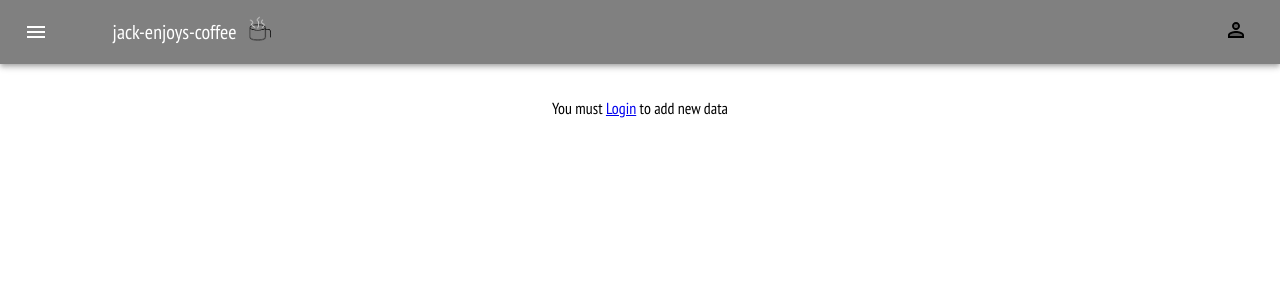
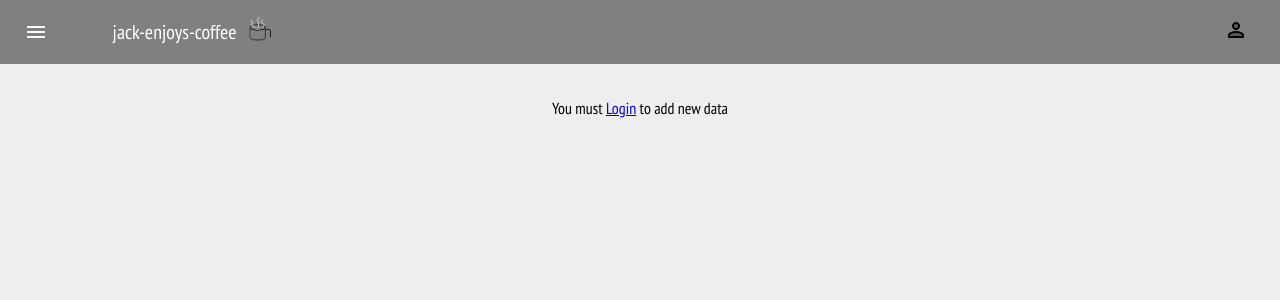
Before and after one commit to jackbrenneman/jack-enjoys-coffee, a React (Create React App) app: page /data in a window 1280 px wide. Shown: the top 300 px of the page. Built offline with nearby package versions, Linux system fonts and the light colour scheme; no server answers.

Commit message:
more design tweaks

```diff
--- a/src/sections/coffee_entries/coffee_entries_container.js
+++ b/src/sections/coffee_entries/coffee_entries_container.js
@@ -21,6 +21,10 @@ import CurrentCoffeeEntries from './coffee_entries.js';
 import { today, sevenDaysAgo } from '../../consts.js';
 
 const useStyles = makeStyles((theme) => ({
+  page: {
+    backgroundColor: '#EEEEEE',
+    minHeight: '100vh',
+  },
   navLink: {
     textDecoration: 'none',
   },
@@ -147,6 +151,7 @@ function CurrentCoffeeEntriesContainer({ user }) {
   };
 
   return (
+    <Box className={classes.page}>
       <Grid container align="center" justify="center">
         <Grid item xs={12}>
           <Box pt={4}>{getPageTitle()}</Box>
@@ -200,6 +205,7 @@ function CurrentCoffeeEntriesContainer({ user }) {
           </>
         )}
       </Grid>
+    </Box>
   );
 }
 CurrentCoffeeEntriesContainer.propTypes = {
--- a/src/sections/coffee_entry/inputs/brew/method_and_method_stuff_input.js
+++ b/src/sections/coffee_entry/inputs/brew/method_and_method_stuff_input.js
@@ -60,6 +60,10 @@ function MethodAndMethodStuffInput({
   const useStyles = makeStyles(() => ({
     form: {
       width: '200px',
+    },
+    resizeBigger: {
+      fontSize: 18,
+      textAlign: 'center',
     },
     resize: {
       fontSize: 14,
@@ -463,7 +467,7 @@ function MethodAndMethodStuffInput({
             variant="outlined"
             InputProps={{
               classes: {
-                input: classes.resize,
+                input: classes.resizeBigger,
               },
             }}
           >
--- a/src/sections/coffee_entry/inputs/coffee_input.js
+++ b/src/sections/coffee_entry/inputs/coffee_input.js
@@ -12,7 +12,9 @@ import Card from '@material-ui/core/Card';
 import CardContent from '@material-ui/core/CardContent';
 import TextField from '@material-ui/core/TextField';
 import AutocompleteWrapperSimple from '../helpers/autocomplete_container_simple.js';
-import MoreHorizIcon from '@material-ui/icons/MoreHoriz';
+import ExpandLessIcon from '@material-ui/icons/ExpandLess';
+import ExpandMoreIcon from '@material-ui/icons/ExpandMore';
+// Custom Components
 import IconButton from '@material-ui/core/IconButton';
 import Divider from '@material-ui/core/Divider';
 // Constants
@@ -188,7 +190,7 @@ function CoffeeInput({
                 size="small"
                 disabled={!selectedCoffee}
               >
-                <MoreHorizIcon />
+                {open ? <ExpandLessIcon /> : <ExpandMoreIcon />}
               </IconButton>
             </Box>
           </Grid>
--- a/src/sections/current_data/current_data_container.js
+++ b/src/sections/current_data/current_data_container.js
@@ -54,6 +54,10 @@ function CurrentDataContainer({ user }) {
   const [currentData, setCurrentData] = useState(currentDataDefault);
 
   const useStyles = makeStyles((theme) => ({
+    page: {
+      backgroundColor: '#EEEEEE',
+      minHeight: '100vh',
+    },
     radio: {
       padding: '2px',
     },
@@ -225,7 +229,7 @@ function CurrentDataContainer({ user }) {
   };
 
   return (
-    <Box>
+    <Box className={classes.page}>
       {user?.user_id ? (
         <>
           <Box py={4}>
```
Lines whose indentation alone changed are shown as unchanged.
